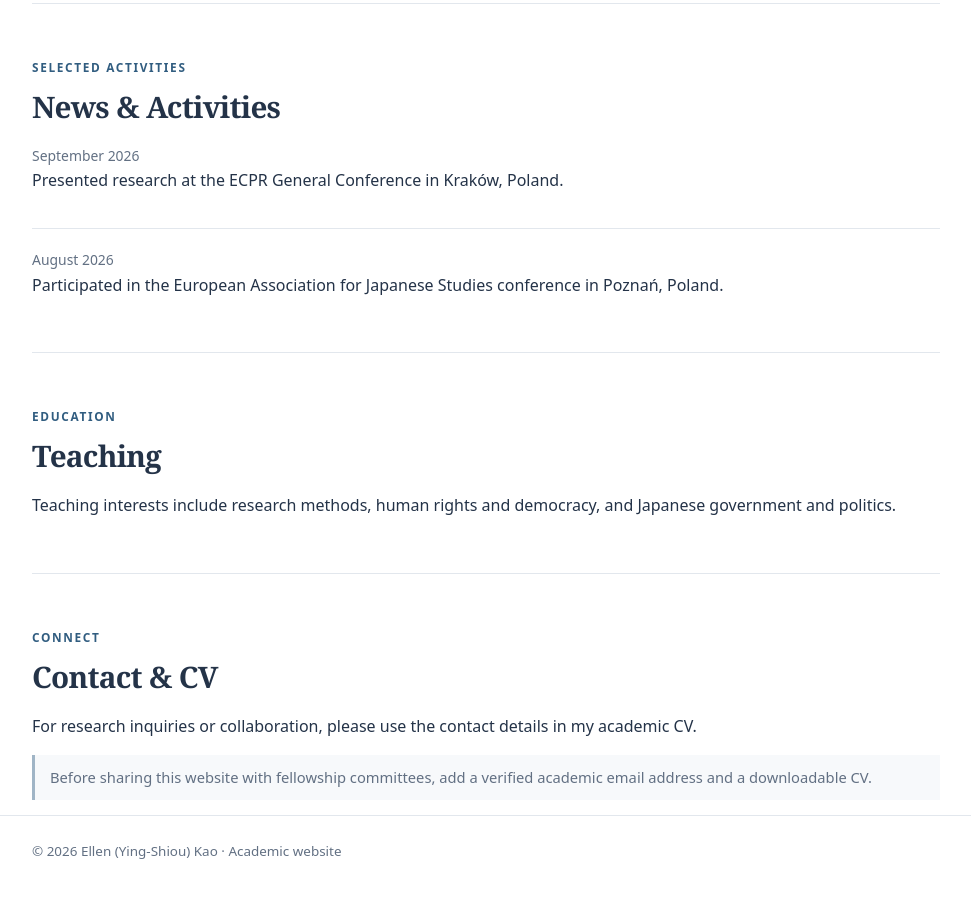
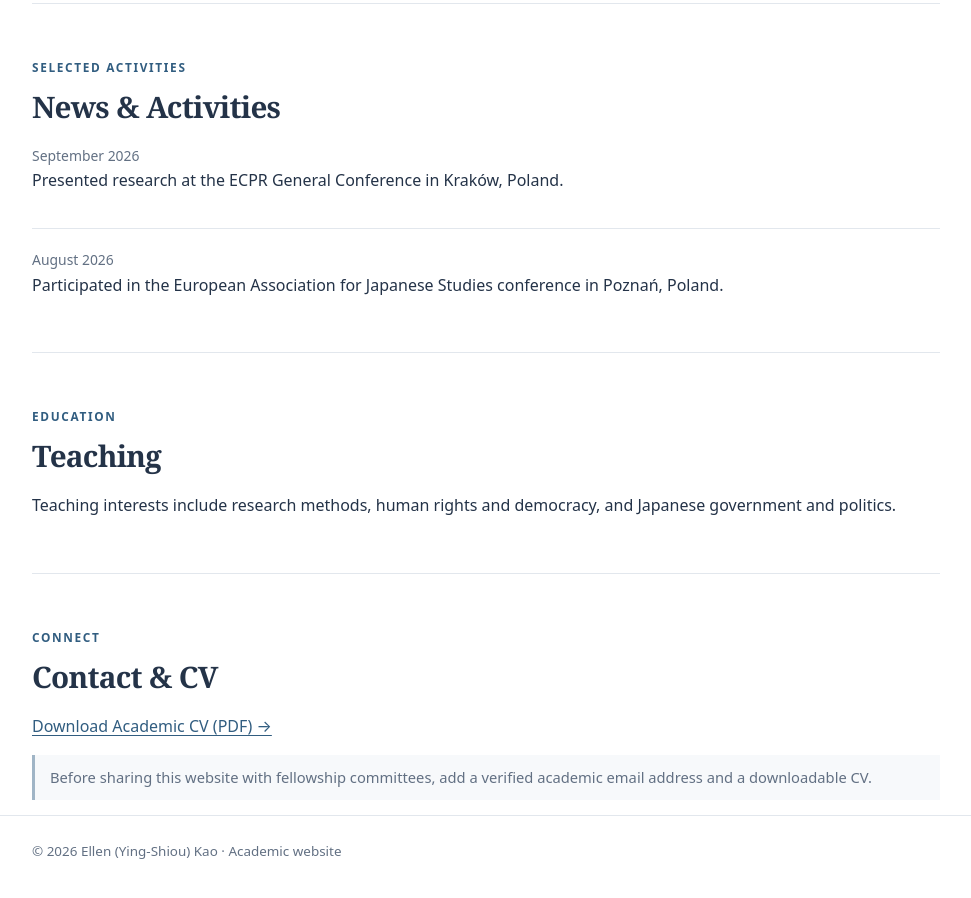
Before and after one commit to yingshioukao/yingshioukao.github.io, a plain HTML site: page index.html in a window 1280 px wide. Shown: the part 1372-2270 px from the top of the page, without its empty margins (154-1125 px from the left). Drawn offline with Linux system fonts and the light colour scheme.

Commit message:
Update index.html

```diff
--- a/index.html
+++ b/index.html
@@ -103,7 +103,13 @@
     <section id="contact">
       <div class="eyebrow">Connect</div>
       <h2>Contact &amp; CV</h2>
-      <p>For research inquiries or collaboration, please use the contact details in my academic CV.</p>
+
+<p>
+  <a href="Ying-Shiou_Kao_CV.pdf" target="_blank" rel="noopener">
+    Download Academic CV (PDF) →
+  </a>
+</p>
+
       <p class="note">Before sharing this website with fellowship committees, add a verified academic email address and a downloadable CV.</p>
     </section>
   </main>
```
